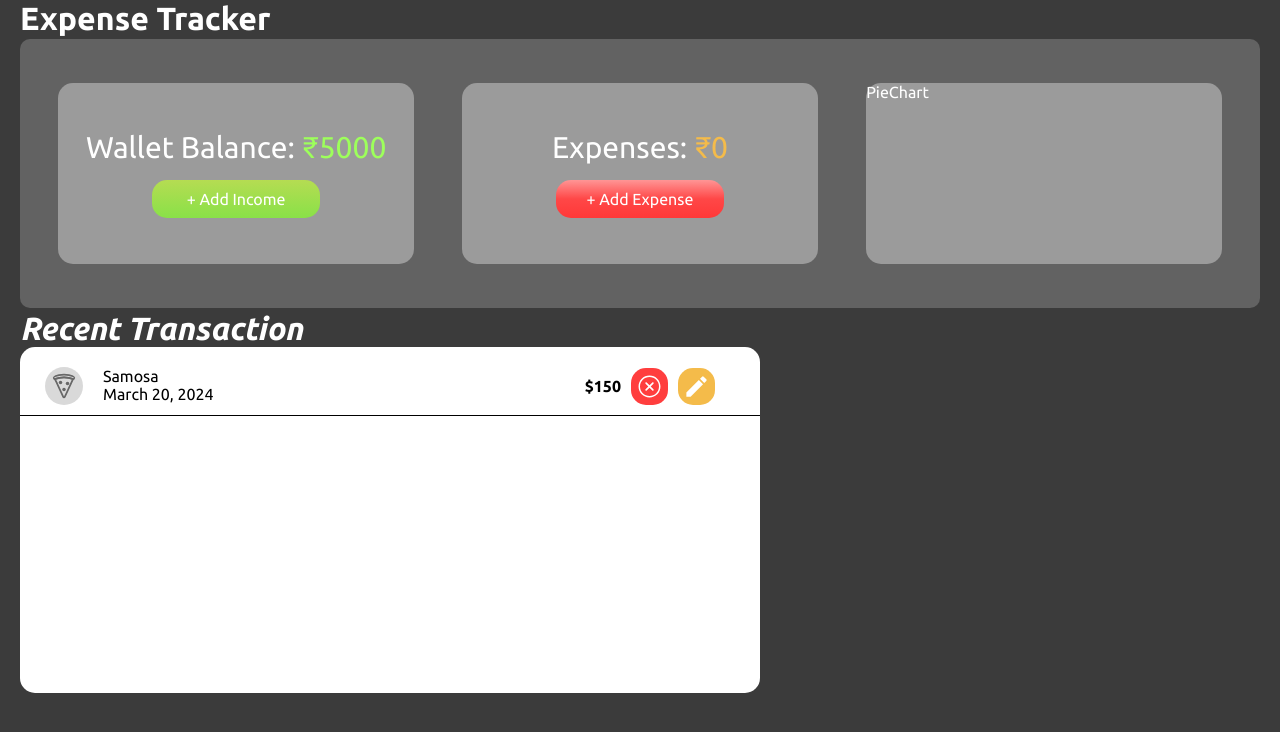
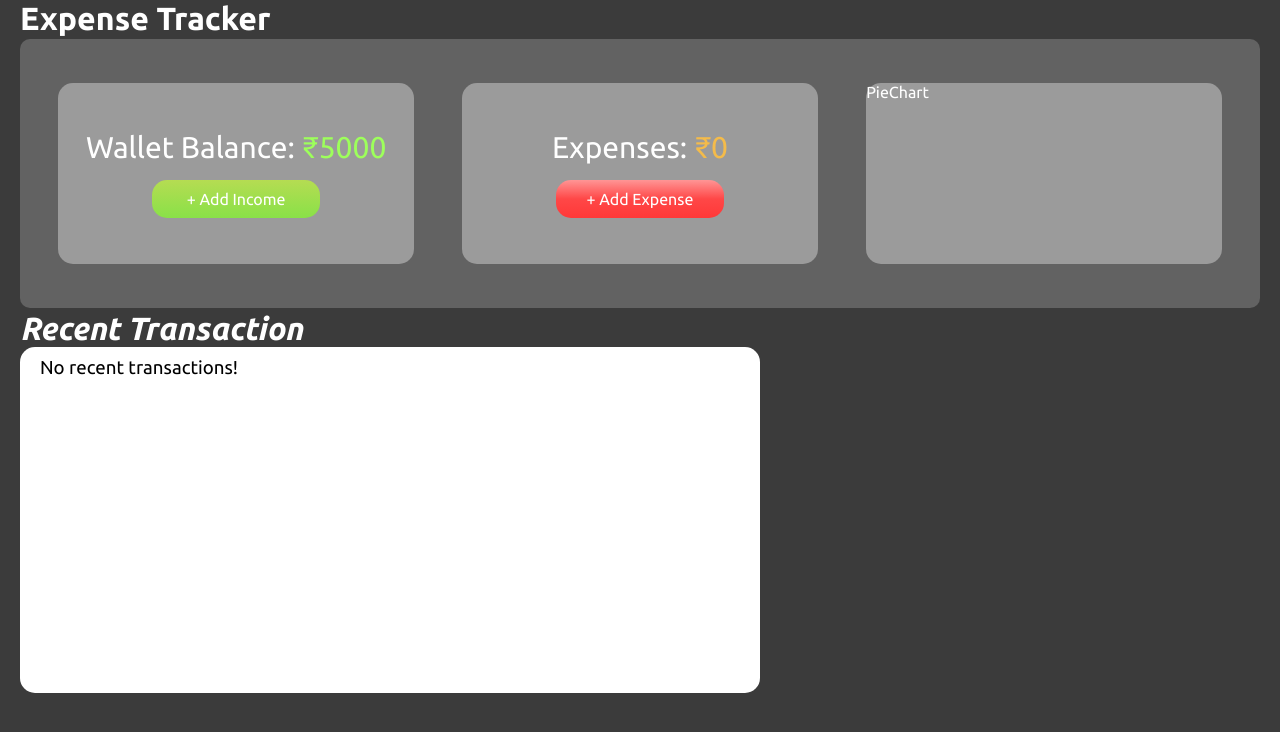
Before and after one commit to Sriganesh-G/Expense-Tracker, a React (Vite) app: page / in a window 1280 px wide. Shown: the top 732 px of the page. Built offline with nearby package versions, Linux system fonts and the light colour scheme.

Commit message:
added recent transaction functionality

```diff
--- a/src/components/RecentTransaction.jsx
+++ b/src/components/RecentTransaction.jsx
@@ -13,7 +13,19 @@ const RecentTransaction = ({ expenseData }) => {
         color: "black",
       }}
     >
-      <TransactionItem /* key={index} */ expenseData />
+      {expenseData.length > 0 ? (
+        expenseData.map((expense, index) => (
+          <TransactionItem
+            key={index}
+            title={expense.title}
+            price={expense.price}
+            category={expense.category}
+            date={expense.date}
+          />
+        ))
+      ) : (
+        <h3 style={{ padding: "10px 20px" }}>No recent transactions! </h3>
+      )}
     </div>
   );
 };
--- a/src/components/TransactionItem.jsx
+++ b/src/components/TransactionItem.jsx
@@ -1,9 +1,21 @@
-import React from "react";
+import React, { useEffect, useState } from "react";
 import { IoPizzaOutline } from "react-icons/io5";
 import { IoIosCloseCircleOutline } from "react-icons/io";
 import { MdEdit } from "react-icons/md";
+import { IoGiftSharp } from "react-icons/io5";
+import { FaPersonWalkingLuggage } from "react-icons/fa6";
 
-const TransactionItem = ({ expenseData }) => {
+// Mapping object for categories to icons
+const iconMapping = {
+  Entertainment: IoGiftSharp,
+  Travel: FaPersonWalkingLuggage,
+  Food: IoPizzaOutline,
+};
+
+const TransactionItem = ({ title, price, category, date }) => {
+  // Get the appropriate icon component based on the category
+  const IconComponent = iconMapping[category] || IoPizzaOutline; // Default to IoPizzaOutline if no match
+
   return (
     <div
       style={{
@@ -15,7 +27,7 @@ const TransactionItem = ({ expenseData }) => {
       }}
     >
       <div style={{ display: "flex", justifyContent: "space-evenly" }}>
-        <IoPizzaOutline
+        <IconComponent
           style={{
             border: "0px solid black",
             borderRadius: "50px",
@@ -29,8 +41,8 @@ const TransactionItem = ({ expenseData }) => {
           }}
         />
         <div style={{ margin: "0px 20px" }}>
-          <p style={{ fontSize: "16px" }}>Samosa</p>
-          <p>March 20, 2024</p>
+          <p style={{ fontSize: "16px" }}>{title}</p>
+          <p>{date}</p>
         </div>
       </div>
       <div
@@ -42,7 +54,7 @@ const TransactionItem = ({ expenseData }) => {
           gap: "10px",
         }}
       >
-        <h6 style={{ fontSize: "16px", fontWeight: "bold" }}>$150</h6>
+        <h6 style={{ fontSize: "16px", fontWeight: "bold" }}>₹{price}</h6>
         <IoIosCloseCircleOutline
           style={{
             border: "1px solid black",
```
